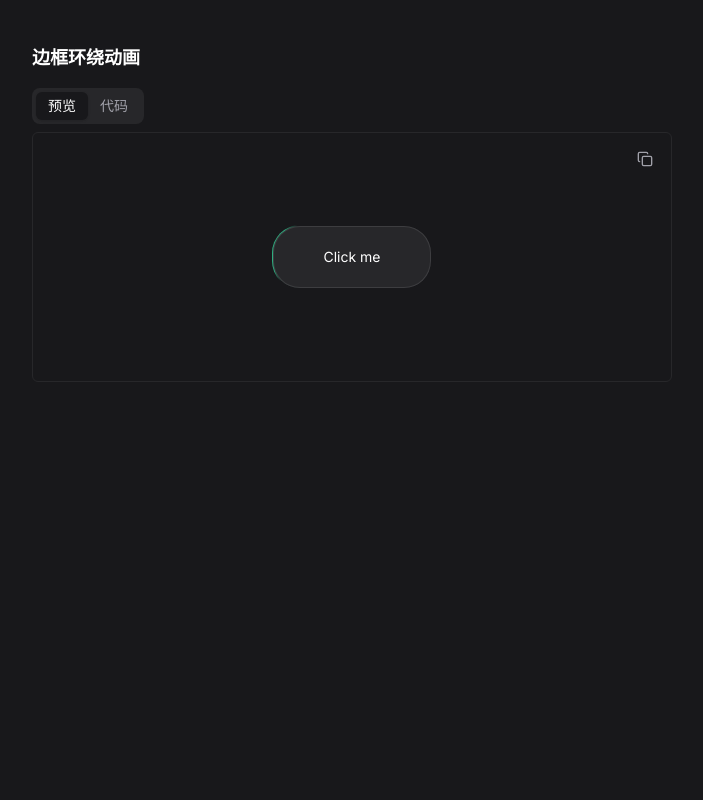
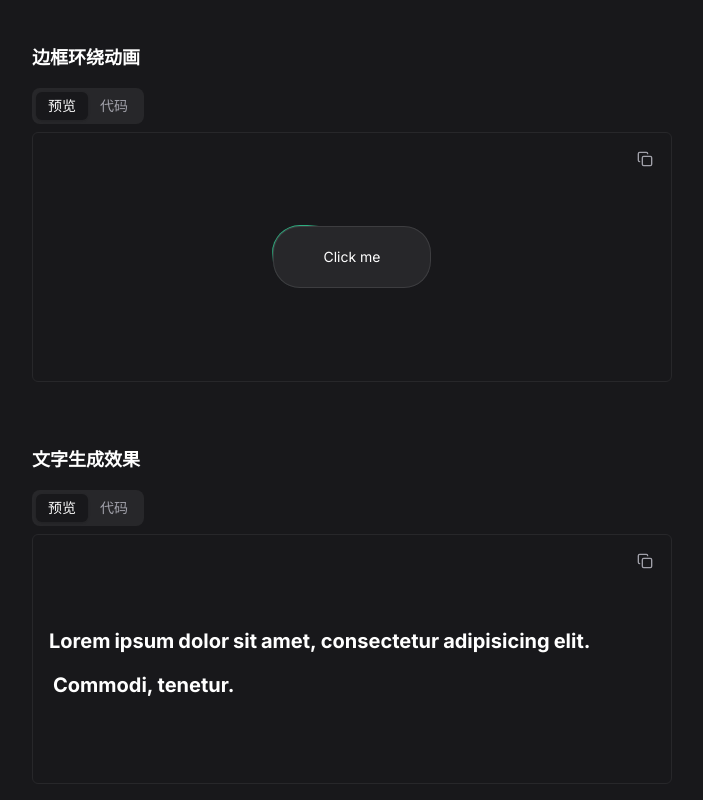
Before and after one commit to oyal/next-mdx-blog, a Next.js app: page /blogs/framer-motion-examples in a window 1280 px wide. Shown: the part 1244-2044 px from the top of the page, without its empty margins (288-991 px from the left). Before the commit the page ends 1642 px from the top, so only its background shows below. Built offline with nearby package versions, Linux system fonts and the light colour scheme.

Commit message:
feat: 文字生成效果

```diff
--- a/app/blogs/framer-motion-examples/page.mdx
+++ b/app/blogs/framer-motion-examples/page.mdx
@@ -28,3 +28,7 @@ import CodePreview from '@/components/code-preview'
 ## 边框环绕动画
 
 <CodePreview path="framer-motion/moving-border" />
+
+## 文字生成效果
+
+<CodePreview path="framer-motion/text-generate-effect" />
--- /dev/null
+++ b/code-snippet/framer-motion/text-generate-effect.tsx
@@ -0,0 +1,58 @@
+'use client'
+
+import { useEffect, useRef } from 'react'
+import { motion, useAnimation, useInView } from 'framer-motion'
+
+const TextGenerateEffect = () => {
+  const ref = useRef<HTMLHeadingElement>(null)
+  const isInView = useInView(ref)
+  const controls = useAnimation()
+
+  useEffect(() => {
+    if (isInView) {
+      controls.start('animate')
+    } else {
+      controls.start('initial')
+    }
+  }, [controls, isInView])
+
+  return (
+    <div className="flex items-center justify-center p-4">
+      <motion.h1
+        ref={ref}
+        initial="initial"
+        animate={controls}
+        className="space-x-1 space-y-4 text-xl font-bold"
+      >
+        {'Lorem ipsum dolor sit amet, consectetur adipisicing elit. Commodi, tenetur.'
+          .split(' ')
+          .map((item, index) => (
+            <motion.span
+              key={index}
+              variants={{
+                initial: {
+                  opacity: 0,
+                  filter: 'blur(10px)',
+                  translateY: '20%',
+                },
+                animate: {
+                  opacity: 1,
+                  filter: 'blur(0px)',
+                  translateY: '0%',
+                },
+              }}
+              transition={{
+                duration: 0.5,
+                delay: 0.02 * index,
+              }}
+              className="inline-block"
+            >
+              {item}
+            </motion.span>
+          ))}
+      </motion.h1>
+    </div>
+  )
+}
+
+export default TextGenerateEffect
```
